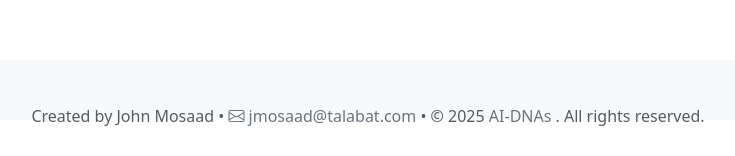
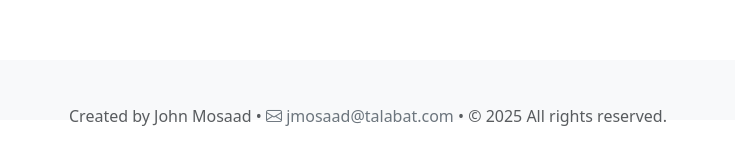
Before and after one commit to NetRider88/linkr2.o, a Django app: a page that uses linkrAppDH/tracker/templates/tracker/base.html in a window 1280 px wide. Shown: the part 680-836 px from the top of the page, without its empty margins (272-1007 px from the left). Run offline with Django 5.2, Linux system fonts and the light colour scheme; the visitor is signed in with stand-in values (Sample User, id 1); some libraries are stand-ins or nearby versions.

Commit message:
Update base.html

```diff
--- a/linkrAppDH/tracker/templates/tracker/base.html
+++ b/linkrAppDH/tracker/templates/tracker/base.html
@@ -279,9 +279,7 @@
                     <i class="bi bi-envelope"></i> jmosaad@talabat.com
                 </a> •
                 © {% now "Y" %}
-                <a href="https://ai-dnas.com" target="_blank" class="text-decoration-none">
-                    AI-DNAs
-                </a>. All rights reserved.
+                 All rights reserved.
             </span>
         </div>
     </footer>
```
